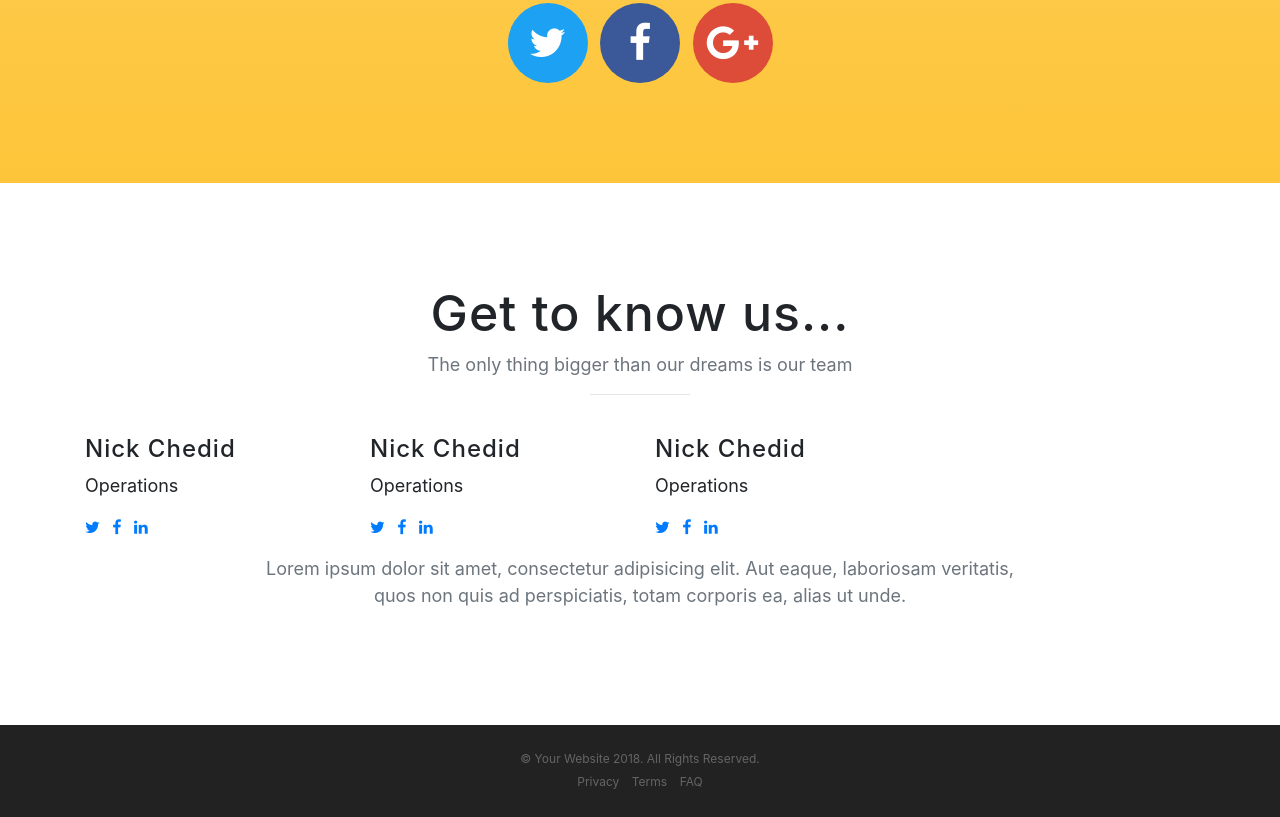
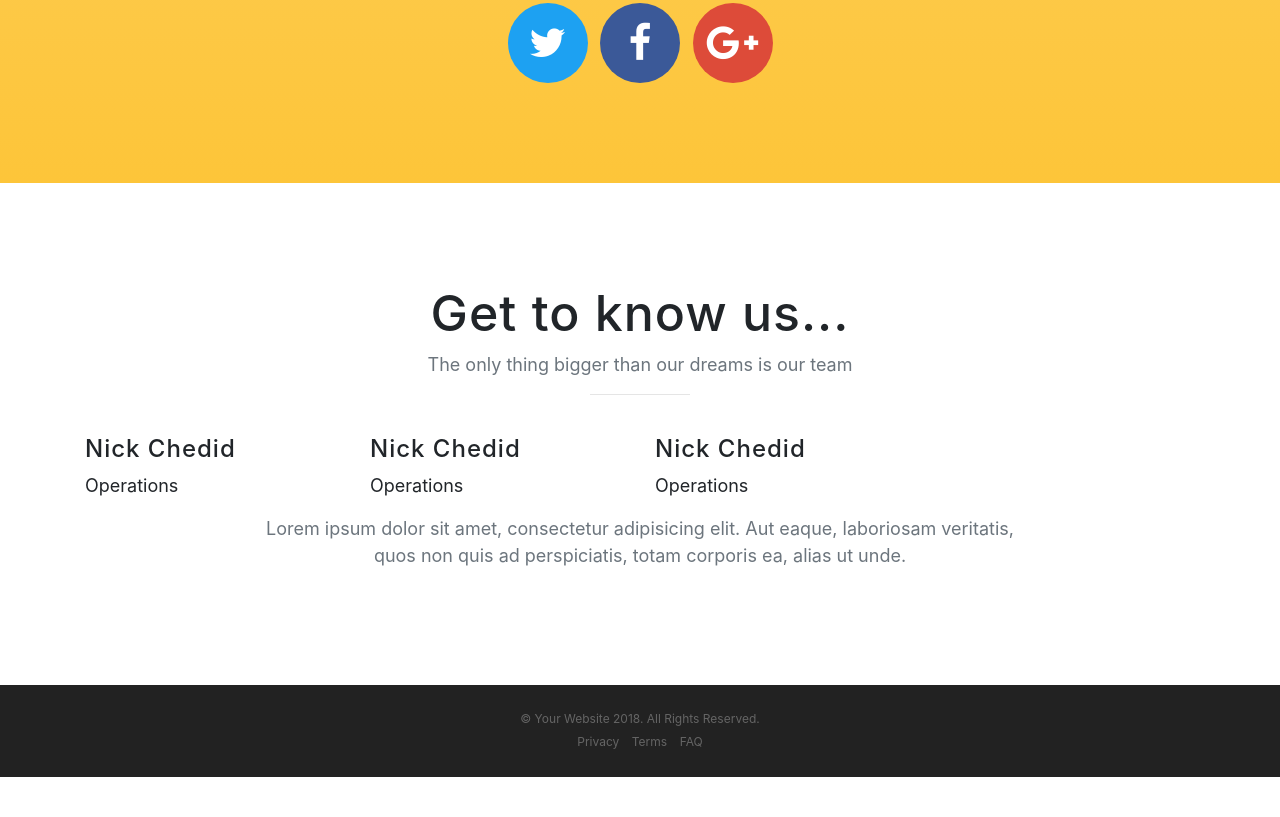
Before and after one commit to tsathe/sol, a website with bundled scripts: page index.html in a window 1280 px wide. Shown: the part 3023-3840 px from the top of the page. After the commit the page ends 3800 px from the top, so only its background shows below. Built offline with nearby package versions, Linux system fonts and the light colour scheme; files whose address does not match are found by name; a web font is replaced by a local one.

Commit message:
team updates

```diff
--- a/index.html
+++ b/index.html
@@ -235,73 +235,26 @@
               <img class="mx-auto rounded-circle" src="img/team/2.jpg" alt="">
               <h4>Nick Chedid</h4>
               <p>Operations</p>
-              <ul class="list-inline social-buttons">
-                <li class="list-inline-item">
-                  <a href="#">
-                    <i class="fa fa-twitter"></i>
-                  </a>
-                </li>
-                <li class="list-inline-item">
-                  <a href="#">
-                    <i class="fa fa-facebook"></i>
-                  </a>
-                </li>
-                <li class="list-inline-item">
-                  <a href="#">
-                    <i class="fa fa-linkedin"></i>
-                  </a>
-                </li>
-              </ul>
             </div>
           </div>
+
           <div class="col-sm-3">
             <div class="team-member">
               <img class="mx-auto rounded-circle" src="img/team/2.jpg" alt="">
               <h4>Nick Chedid</h4>
               <p>Operations</p>
-              <ul class="list-inline social-buttons">
-                <li class="list-inline-item">
-                  <a href="#">
-                    <i class="fa fa-twitter"></i>
-                  </a>
-                </li>
-                <li class="list-inline-item">
-                  <a href="#">
-                    <i class="fa fa-facebook"></i>
-                  </a>
-                </li>
-                <li class="list-inline-item">
-                  <a href="#">
-                    <i class="fa fa-linkedin"></i>
-                  </a>
-                </li>
-              </ul>
             </div>
           </div>
+
           <div class="col-sm-3">
             <div class="team-member">
               <img class="mx-auto rounded-circle" src="img/team/2.jpg" alt="">
               <h4>Nick Chedid</h4>
               <p>Operations</p>
-              <ul class="list-inline social-buttons">
-                <li class="list-inline-item">
-                  <a href="#">
-                    <i class="fa fa-twitter"></i>
-                  </a>
-                </li>
-                <li class="list-inline-item">
-                  <a href="#">
-                    <i class="fa fa-facebook"></i>
-                  </a>
-                </li>
-                <li class="list-inline-item">
-                  <a href="#">
-                    <i class="fa fa-linkedin"></i>
-                  </a>
-                </li>
-              </ul>
             </div>
           </div>
+
+
 
         <div class="row">
           <div class="col-lg-8 mx-auto text-center">
```
